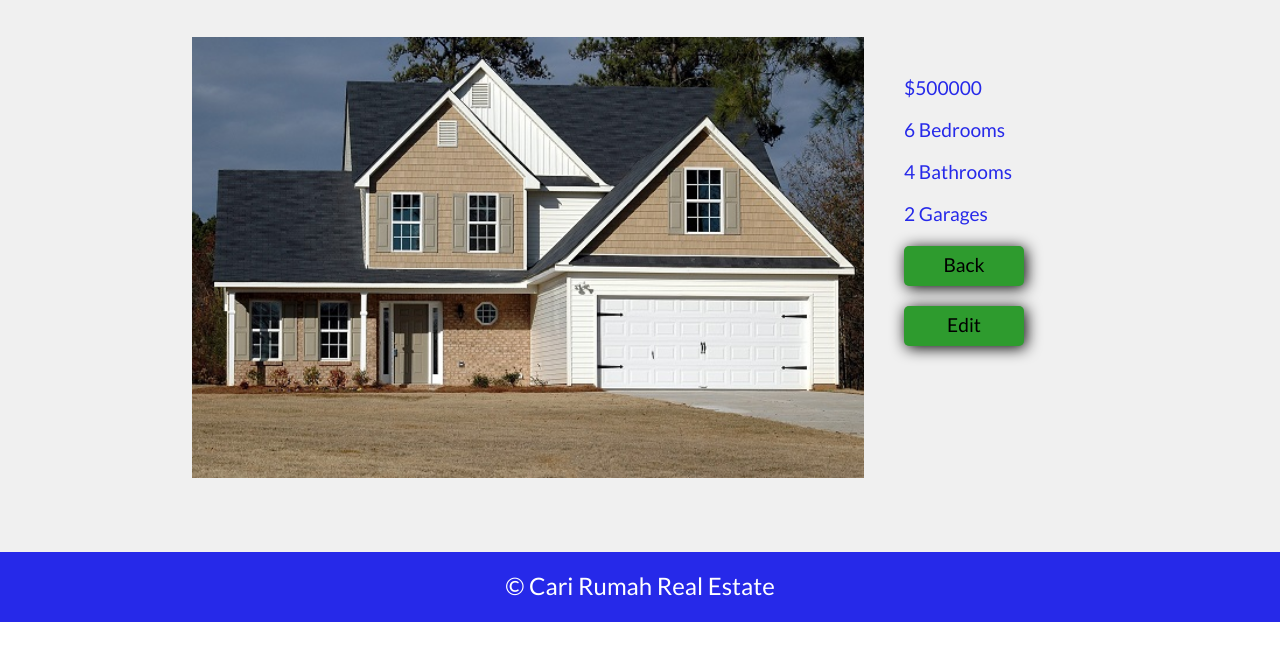
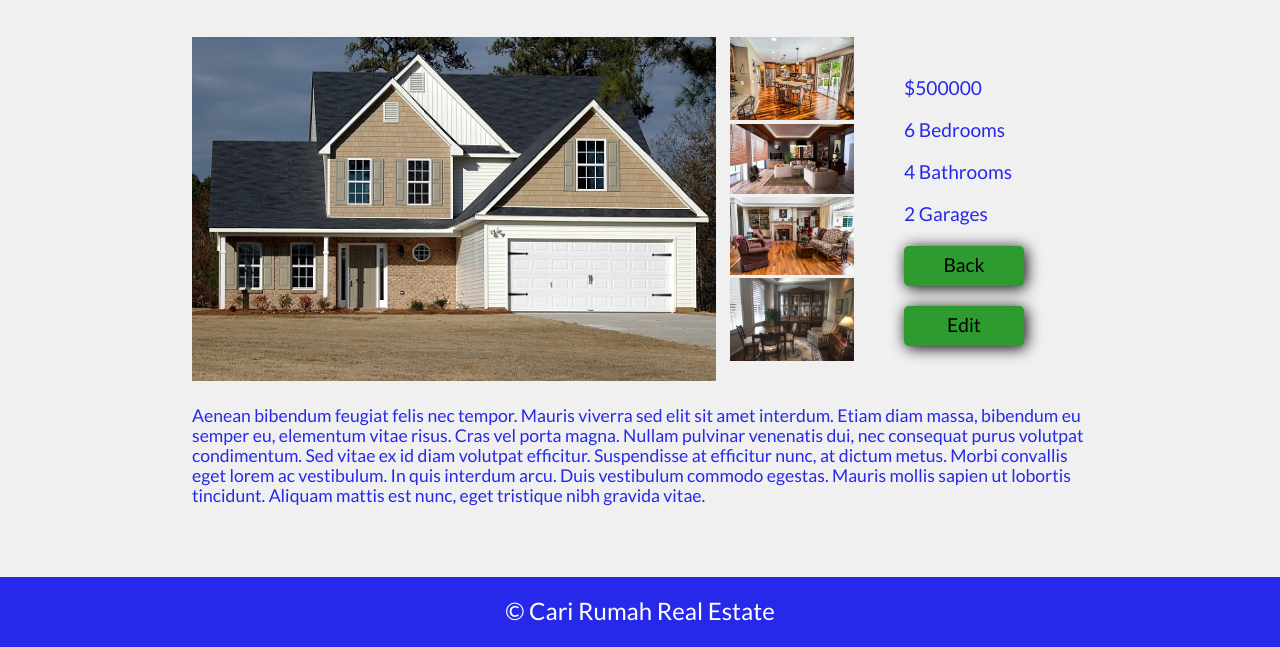
Before and after one commit to maxitron93/real_estate, a React app: page /listing/1 in a window 1280 px wide. Shown: the part 168-815 px from the top of the page. Built offline with nearby package versions, Linux system fonts and the light colour scheme.

Commit message:
Add description to listing page

```diff
--- a/src/assets/css/components/_listing.scss
+++ b/src/assets/css/components/_listing.scss
@@ -22,6 +22,17 @@
 }
 
 .component-listing .listing-container .images .main-image {
+  width: 78%;
+  vertical-align: top;
+}
+
+.component-listing .listing-container .images .sub-images {
+  display: inline-block;
+  width: 18.5%;
+  margin-left: 2%;
+}
+
+.component-listing .listing-container .images .sub-images img {
   width: 100%;
 }
 
@@ -53,3 +64,8 @@
   color: black;
   box-shadow: 2px 2px 15px black;
 }
+
+.component-listing .listing-container .description {
+  color: $main-blue;
+  font-size: 110%;
+}
--- a/src/assets/js/components/Listing.js
+++ b/src/assets/js/components/Listing.js
@@ -27,6 +27,10 @@ class Listing extends React.Component {
           exists: true,
           id: propertyData.id,
           mainImage: propertyData.mainImage,
+          subImage1: propertyData.subImage1,
+          subImage2: propertyData.subImage2,
+          subImage3: propertyData.subImage3,
+          subImage4: propertyData.subImage4,
           address: propertyData.address,
           city: propertyData.city,
           description: propertyData.description,
@@ -51,7 +55,13 @@ class Listing extends React.Component {
           <div>
             <div className="listing-container">
               <div className="images">
-                <img className="main-image" src={this.state.mainImage} alt=""/>
+                <img className="main-image" src={this.state.mainImage} alt="Main Image"/>
+                <div className="sub-images">
+                  <img src={this.state.subImage1} alt="Sub Image"/>
+                  <img src={this.state.subImage2} alt="Sub Image"/>
+                  <img src={this.state.subImage3} alt="Sub Image"/>
+                  <img src={this.state.subImage4} alt="Sub Image"/>
+                </div>
               </div>
               <div className="information">
                 <p>${this.state.price}</p>
@@ -60,6 +70,9 @@ class Listing extends React.Component {
                 <p>{this.state.garages} Garages</p>
                 <Link className="link-button back-button" to={`/browse`}>Back</Link>
                 <Link className="link-button edit-button" to={`/listing/${this.state.id}/edit`}>Edit</Link>
+              </div>
+              <div className="description">
+                <p>{this.state.description}</p>
               </div>
             </div>
 
--- a/src/assets/js/dummyData.js
+++ b/src/assets/js/dummyData.js
@@ -15,9 +15,13 @@ const data = [
   {
     id: 1,
     mainImage: Home1,
+    subImage1: Inside1,
+    subImage2: Inside2,
+    subImage3: Inside3,
+    subImage4: Inside4,
     address: 'Jalan Sudirman No.100',
     city: 'Jakarta',
-    description: 'aaaaaaaaaaaaaaaaaaaaaaaaaaaaaaaaaaaaaaaaaaaaaaaaaaaaaaaaaaaaaaa',
+    description: 'Aenean bibendum feugiat felis nec tempor. Mauris viverra sed elit sit amet interdum. Etiam diam massa, bibendum eu semper eu, elementum vitae risus. Cras vel porta magna. Nullam pulvinar venenatis dui, nec consequat purus volutpat condimentum. Sed vitae ex id diam volutpat efficitur. Suspendisse at efficitur nunc, at dictum metus. Morbi convallis eget lorem ac vestibulum. In quis interdum arcu. Duis vestibulum commodo egestas. Mauris mollis sapien ut lobortis tincidunt. Aliquam mattis est nunc, eget tristique nibh gravida vitae.',
     bedrooms: 6,
     bathrooms: 4,
     garages: 2,
@@ -28,7 +32,7 @@ const data = [
     mainImage: Home2,
     address: 'Jalan Sudirman No.100',
     city: 'Jakarta',
-    description: 'bbbbbbbbbbbbbbbbbbbbbbbbbbbbb',
+    description: 'Sed tristique sem sed dapibus auctor. Nullam commodo, lorem eu maximus finibus, tellus felis pretium eros, ac facilisis sapien tortor eget felis. Vivamus cursus turpis non erat malesuada, at rhoncus ipsum scelerisque. Mauris suscipit lorem ac leo tincidunt condimentum. Proin nec fringilla lacus. Sed velit metus, pulvinar sit amet nunc vel, ultricies ultricies nibh. Nam suscipit leo non orci pharetra dapibus. Pellentesque pellentesque, ligula non vulputate condimentum, elit erat pellentesque metus, volutpat rhoncus leo felis nec purus. Mauris nec magna viverra, sollicitudin lorem vitae, malesuada felis. Nulla turpis nulla, volutpat vel maximus quis, molestie ut nunc. Praesent nisl dolor, lobortis eget dolor sit amet, pulvinar lacinia massa. Maecenas tortor risus, congue sit amet ultrices quis, lacinia nec ante.',
     bedrooms: 6,
     bathrooms: 4,
     garages: 2,
@@ -39,7 +43,7 @@ const data = [
     mainImage: Home3,
     address: 'Jalan Satay No.20',
     city: 'Bali',
-    description: 'zzzzzzzzzzzzzzzzz',
+    description: 'Curabitur pharetra augue quis lorem elementum mollis. Sed consectetur lorem nibh, non sodales eros dictum in. In blandit ligula nec viverra ullamcorper. Ut lacinia risus at auctor pretium. Sed auctor aliquet tincidunt. Integer vitae commodo arcu. Sed et lacus malesuada magna sagittis blandit non a nulla. Maecenas condimentum dui eu rhoncus commodo. Proin pharetra ornare volutpat. Aliquam erat volutpat. Sed vitae diam sed diam eleifend pretium quis et ex.',
     bedrooms: 4,
     bathrooms: 6,
     garages: 1,
@@ -50,7 +54,7 @@ const data = [
     mainImage: Home4,
     address: 'Jalan Masak No.67',
     city: 'Medan',
-    description: 'lllllllllllllllllllllllllll',
+    description: 'Integer ut libero a sapien tristique semper vel a felis. Duis libero purus, efficitur et interdum vel, lacinia consequat elit. Sed sagittis ullamcorper pretium. Mauris ac sodales mi. Phasellus rhoncus fringilla arcu, elementum varius tellus tincidunt vel. Quisque vel nulla ac leo vehicula venenatis. Sed ultricies ut dolor in gravida. Nullam eget magna sem. Maecenas id augue pellentesque, auctor urna non, tincidunt lorem. Praesent elit risus, fringilla in ullamcorper vel, hendrerit vitae purus. Nulla sit amet lectus dui. Donec ac augue id eros tincidunt vehicula. Aliquam erat volutpat. Proin id luctus neque.',
     bedrooms: 8,
     bathrooms: 3,
     garages: 2,
@@ -61,7 +65,7 @@ const data = [
     mainImage: Home5,
     address: 'Jalan Keong No.2',
     city: 'Bali',
-    description: 'etjetsdffffffffffffffffff',
+    description: 'Vestibulum eget ultricies urna, ut pharetra quam. Sed scelerisque urna non ex fringilla sollicitudin. Integer aliquet scelerisque viverra. Vestibulum at elit tellus. Aliquam erat volutpat. Integer et felis tincidunt, faucibus mauris sed, porttitor felis. Nulla in consectetur nisl. Praesent viverra consectetur ultrices. Ut felis velit, aliquam in dui vel, iaculis luctus mauris. Integer sed mauris pharetra, aliquam elit non, iaculis elit. Curabitur dapibus hendrerit quam, vitae consequat ex molestie sit amet. Fusce ac metus nec nibh viverra condimentum quis quis nunc. Pellentesque habitant morbi tristique senectus et netus et malesuada fames ac turpis egestas. Nam suscipit elementum leo.',
     bedrooms: 3,
     bathrooms: 5,
     garages: 1,
@@ -72,7 +76,7 @@ const data = [
     mainImage: Home6,
     address: 'Jalan Subur No.7000',
     city: 'Medan',
-    description: 'wrhwrefdsdfsdfetahe',
+    description: 'Mauris consectetur lobortis nisl ultrices scelerisque. Mauris maximus interdum pulvinar. Orci varius natoque penatibus et magnis dis parturient montes, nascetur ridiculus mus. Cras mi libero, dictum ut mattis non, ullamcorper id magna. Orci varius natoque penatibus et magnis dis parturient montes, nascetur ridiculus mus. Curabitur ut dolor feugiat, volutpat quam vel, imperdiet enim. Praesent in turpis non enim tempor convallis. Maecenas ut gravida massa, eget bibendum enim. Suspendisse in elit lacus. Maecenas efficitur interdum ipsum, sed gravida purus fringilla sit amet. Donec et ante ullamcorper, fermentum metus ac, faucibus enim. Phasellus efficitur sem quis dictum rhoncus.',
     bedrooms: 5,
     bathrooms: 4,
     garages: 2,
```
Also changed, not shown: src/assets/js/dummyDatabase.js (deleted).
